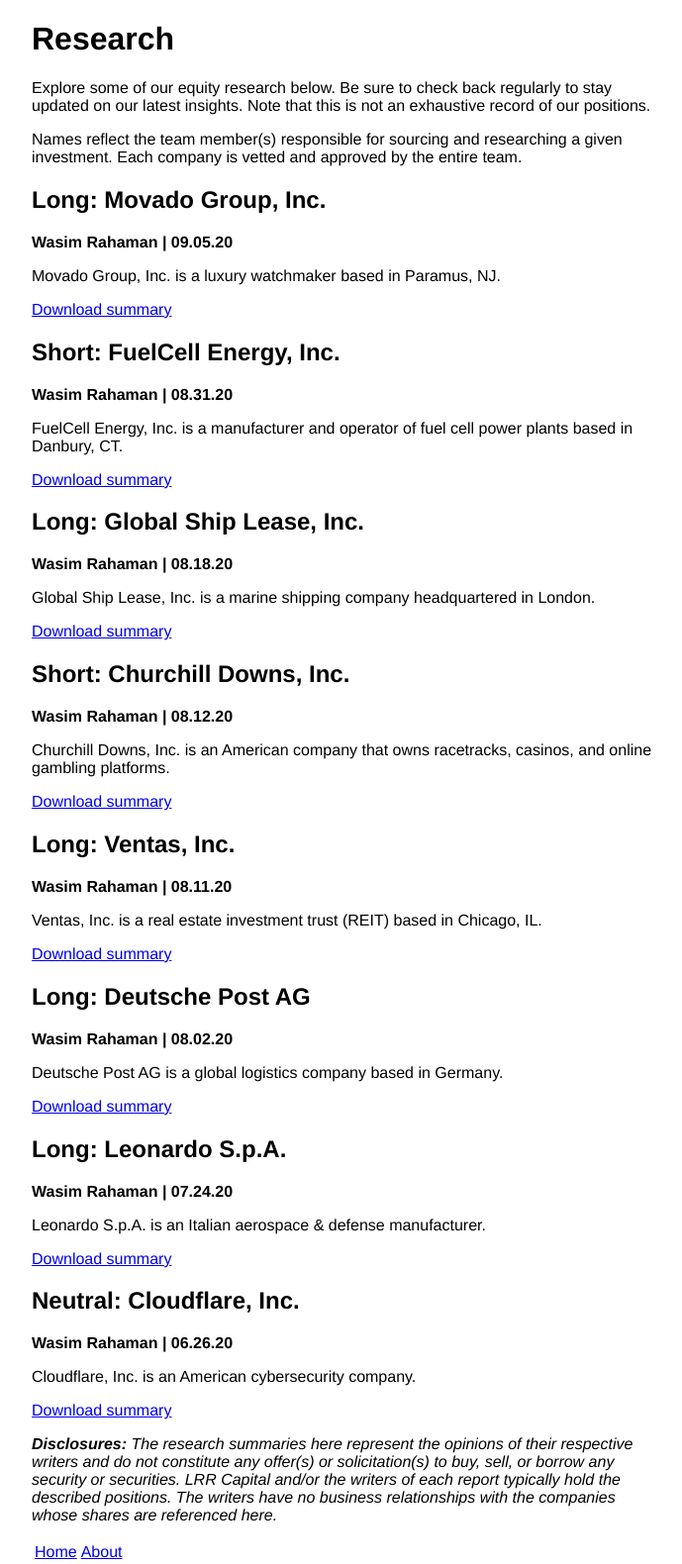
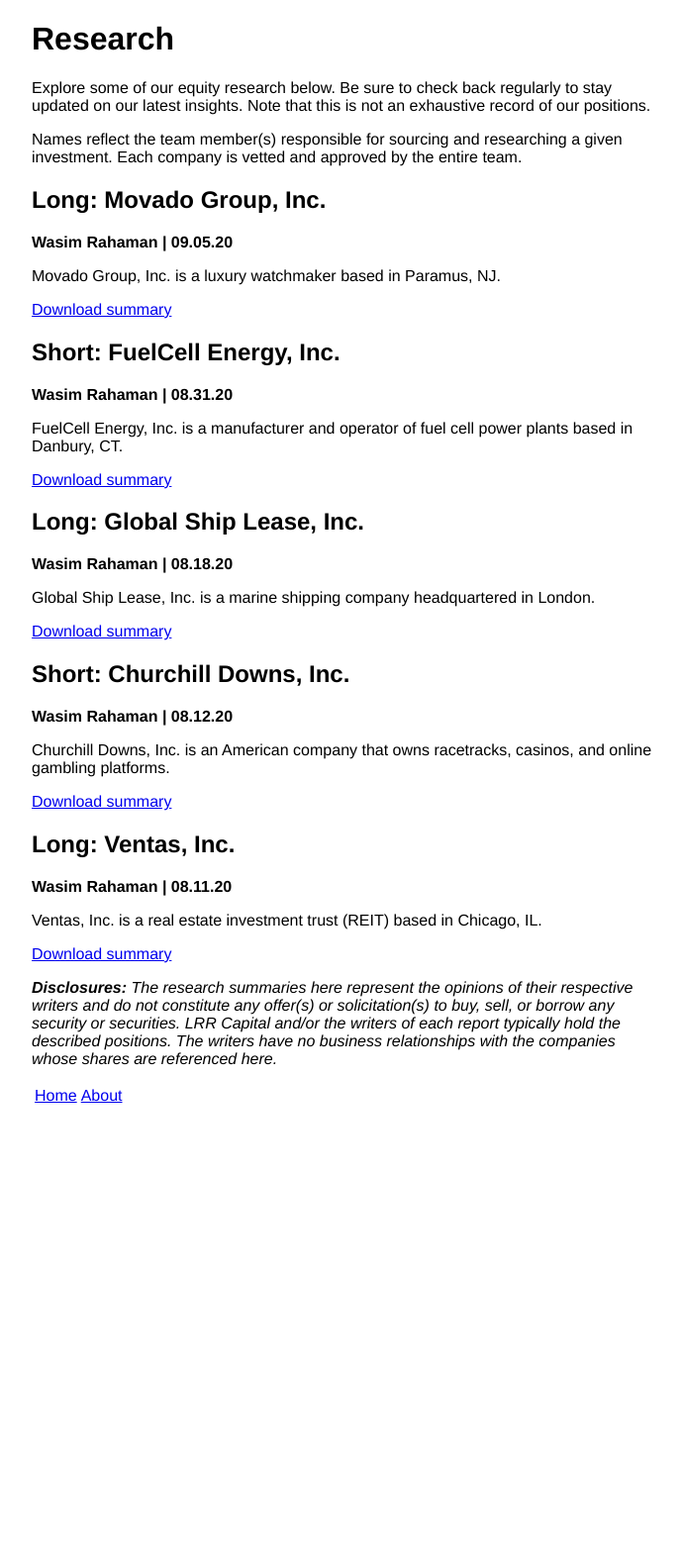
Before and after one commit to lrr-capital/lrr-capital, a Jekyll site: the page built from research.md, in a window 1280 px wide. Shown: the whole page at 99% size, without its empty margins (288-977 px from the left). Built offline with Jekyll 4.4.1, drawn with Linux system fonts in a browser that asks for light colours; after the commit the page ends 1119 px from its top, so only the background shows below that.

Commit message:
Update research.md

```diff
--- a/research.md
+++ b/research.md
@@ -53,32 +53,6 @@
 [Download summary](/files/LRR_WIR_LONG_Ventas_Inc.pdf)
 
 
-## Long: Deutsche Post AG
-
-<b>Wasim Rahaman | 08.02.20 </b>
-
-Deutsche Post AG is a global logistics company based in Germany.
-
-[Download summary](/files/LRR_WIR_LONG_DeutschePost_AG.pdf)
-
-
-## Long: Leonardo S.p.A.
-
-<b>Wasim Rahaman | 07.24.20 </b>
-
-Leonardo S.p.A. is an Italian aerospace & defense manufacturer.
-
-[Download summary](/files/LRR_WIR_LONG_Leonardo_SpA_Updated.pdf)
-
-
-## Neutral: Cloudflare, Inc.
-
-<b>Wasim Rahaman | 06.26.20 </b>
-
-Cloudflare, Inc. is an American cybersecurity company.
-
-[Download summary](/files/LRR_WIR_Neutral_Cloudflare_Inc.pdf)
-
 
 <i><b>Disclosures:</b> The research summaries here represent the opinions of their respective writers and do not constitute any offer(s) or solicitation(s) to buy, sell, or borrow any security or securities. LRR Capital and/or the writers of each report typically hold the described positions. The writers have no business relationships with the companies whose shares are referenced here.</i>
 
```
